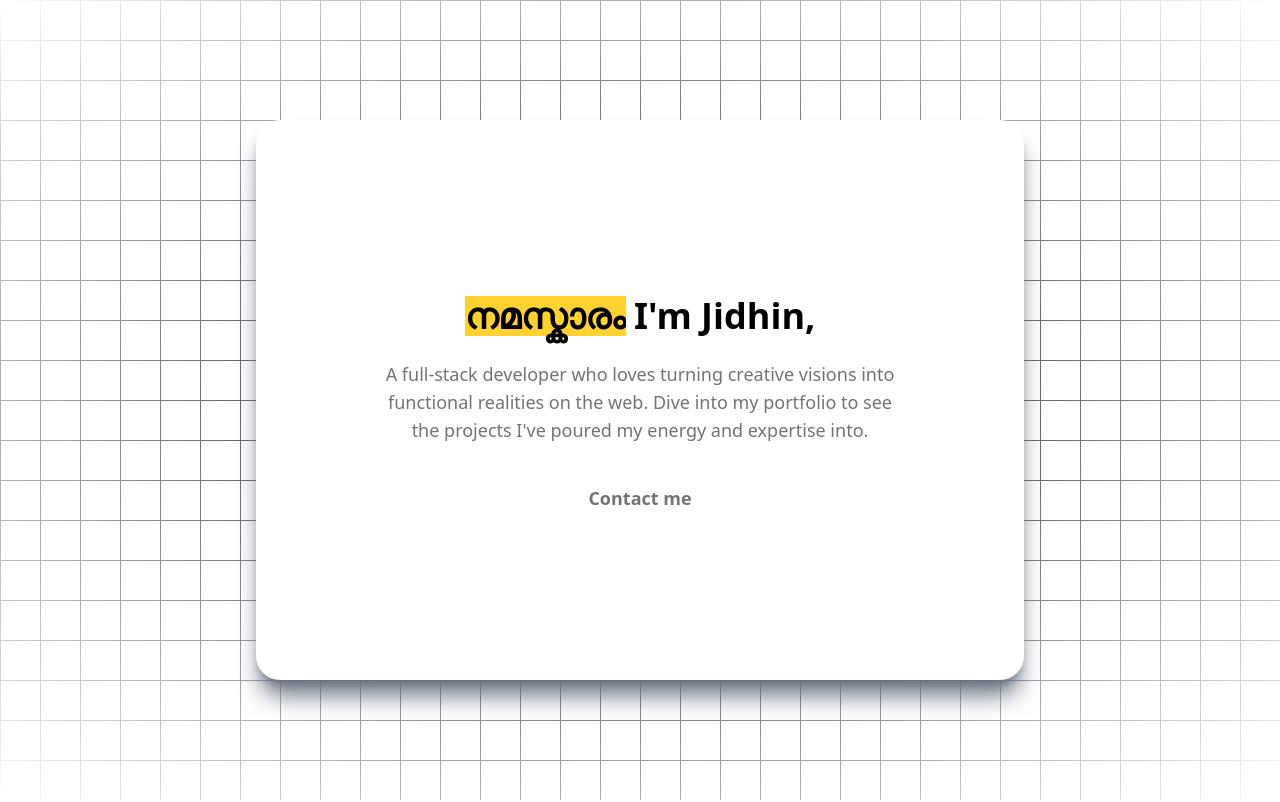
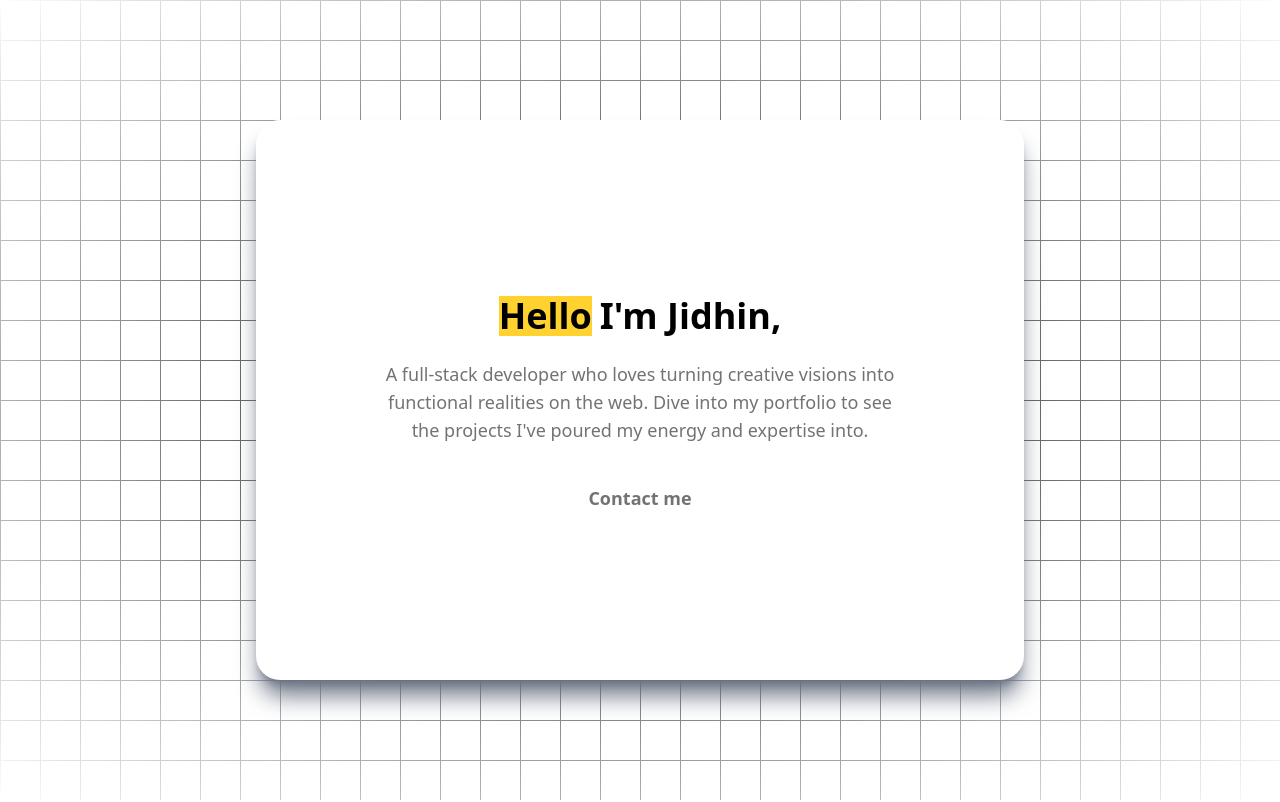
Before and after one commit to jidhin01/Jidhin, a React (Vite) app: page / in a window 1280 px wide. Shown: the top 802 px of the page. Built offline with nearby package versions, Linux system fonts and the light colour scheme.

Commit message:
resume update

```diff
--- a/src/pages/Herosection.jsx
+++ b/src/pages/Herosection.jsx
@@ -16,8 +16,9 @@ const Herosection = () => {
           <div className="flex flex-col sm:flex-row items-center justify-center space-y-2 sm:space-y-0 sm:space-x-2 text-center">
             <WordRotate
               className="text-3xl sm:text-4xl font-bold bg-amber-300 text-black"
-              words={["Hello ", "नमस्ते", "നമസ്കാരം", "Hola", "Ciao","مرحبًا","Olá"]}
+              words={["Hello "]}
             />
+            {/* , "नमस्ते", "നമസ്കാരം", "Hola", "Ciao","مرحبًا","Olá" */}
             <h1 className="text-3xl sm:text-4xl font-bold text-black">
               I'm Jidhin,
             </h1>
```
